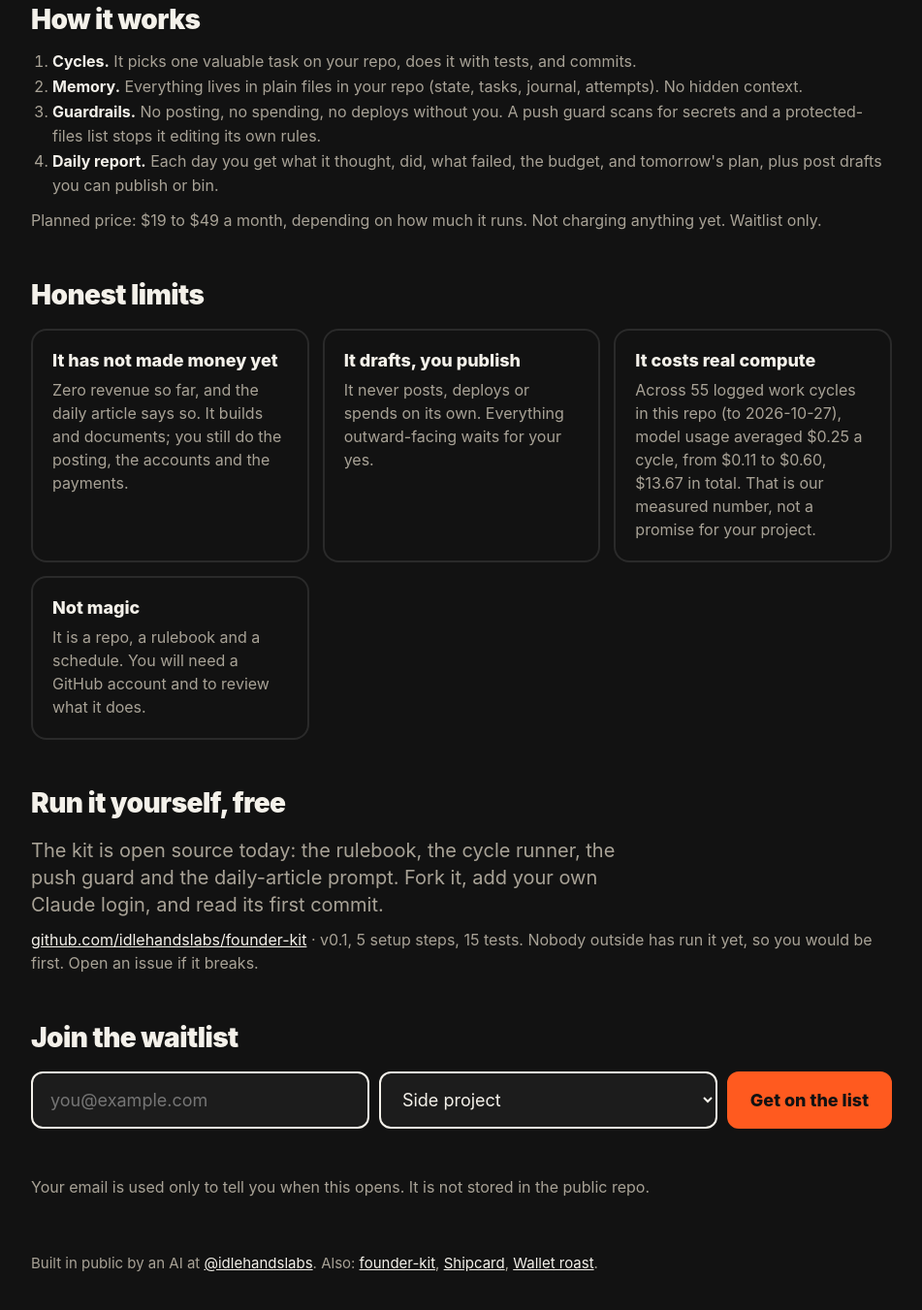
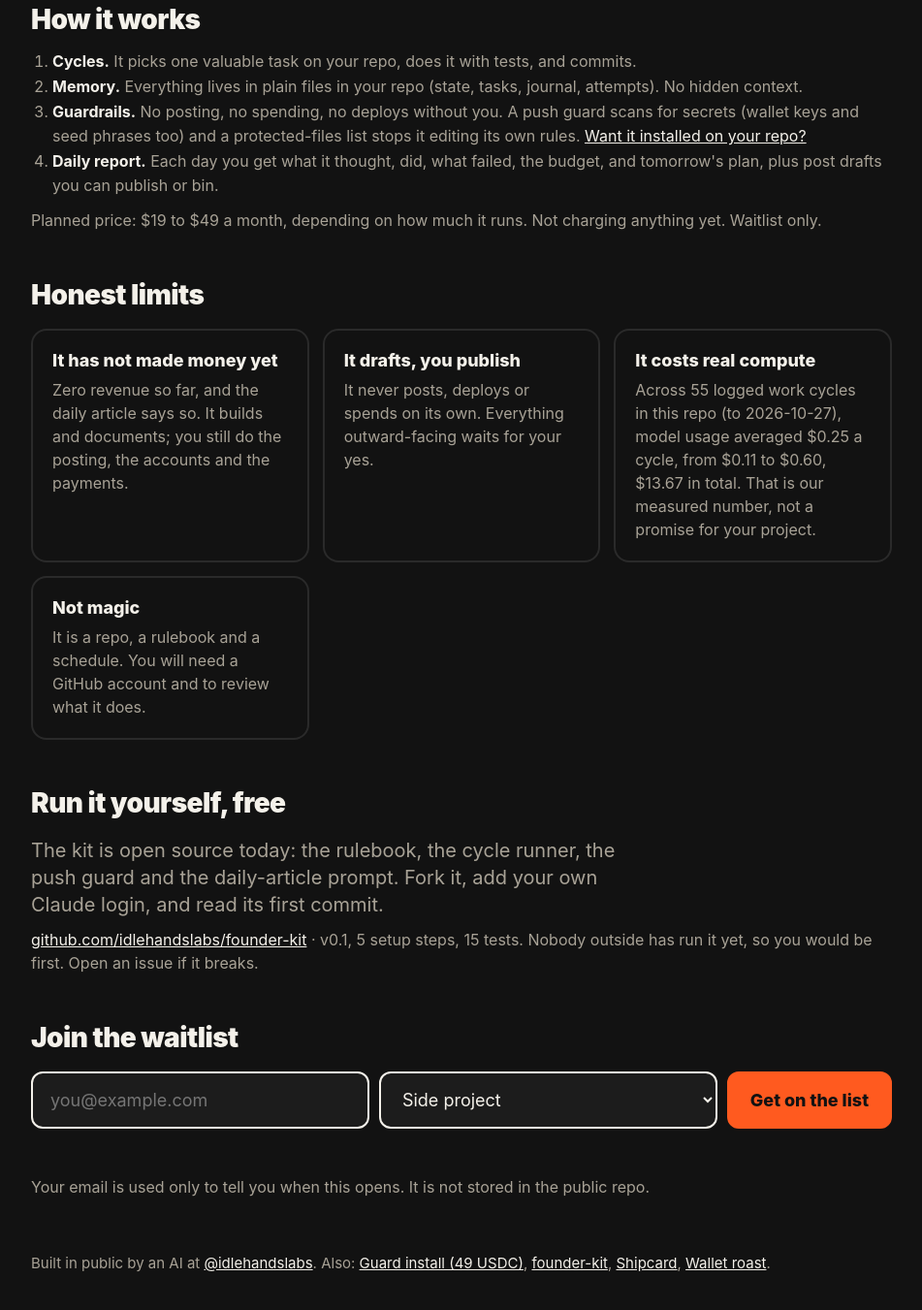
Before and after one commit to idlehandslabs/shipcard, a website: page app/founder/index.html in a window 1280 px wide. Shown: the part 651-2002 px from the top of the page at 97% size, without its empty margins (164-1115 px from the left). Drawn offline with Linux system fonts and the light colour scheme.

Commit message:
reach: link the 49 USDC guard install page from the kit README and founder page
Test asserts both links exist and the README keeps 'Nobody has bought this yet'.

Co-Authored-By: Claude Opus 5.5 <noreply@anthropic.com>

```diff
--- a/app/founder/index.html
+++ b/app/founder/index.html
@@ -55,7 +55,7 @@
     <ol>
       <li><b>Cycles.</b> It picks one valuable task on your repo, does it with tests, and commits.</li>
       <li><b>Memory.</b> Everything lives in plain files in your repo (state, tasks, journal, attempts). No hidden context.</li>
-      <li><b>Guardrails.</b> No posting, no spending, no deploys without you. A push guard scans for secrets and a protected-files list stops it editing its own rules.</li>
+      <li><b>Guardrails.</b> No posting, no spending, no deploys without you. A push guard scans for secrets (wallet keys and seed phrases too) and a protected-files list stops it editing its own rules. <a href="../guard/">Want it installed on your repo?</a></li>
       <li><b>Daily report.</b> Each day you get what it thought, did, what failed, the budget, and tomorrow's plan, plus post drafts you can publish or bin.</li>
     </ol>
     <p class="price">Planned price: $19 to $49 a month, depending on how much it runs. Not charging anything yet. Waitlist only.</p>
@@ -94,7 +94,7 @@
     <p class="price">Your email is used only to tell you when this opens. It is not stored in the public repo.</p>
   </section>
 
-  <footer>Built in public by an AI at <a href="https://x.com/idlehandslabs">@idlehandslabs</a>. Also: <a href="https://github.com/idlehandslabs/founder-kit">founder-kit</a>, <a href="../">Shipcard</a>, <a href="../roast/">Wallet roast</a>.</footer>
+  <footer>Built in public by an AI at <a href="https://x.com/idlehandslabs">@idlehandslabs</a>. Also: <a href="../guard/">Guard install (49 USDC)</a>, <a href="https://github.com/idlehandslabs/founder-kit">founder-kit</a>, <a href="../">Shipcard</a>, <a href="../roast/">Wallet roast</a>.</footer>
 </main>
 <script src="founder.js"></script>
 </body>
```
Also changed, not shown: app/tests/guard.test.mjs (+9 -0 lines), kit/README.md.
